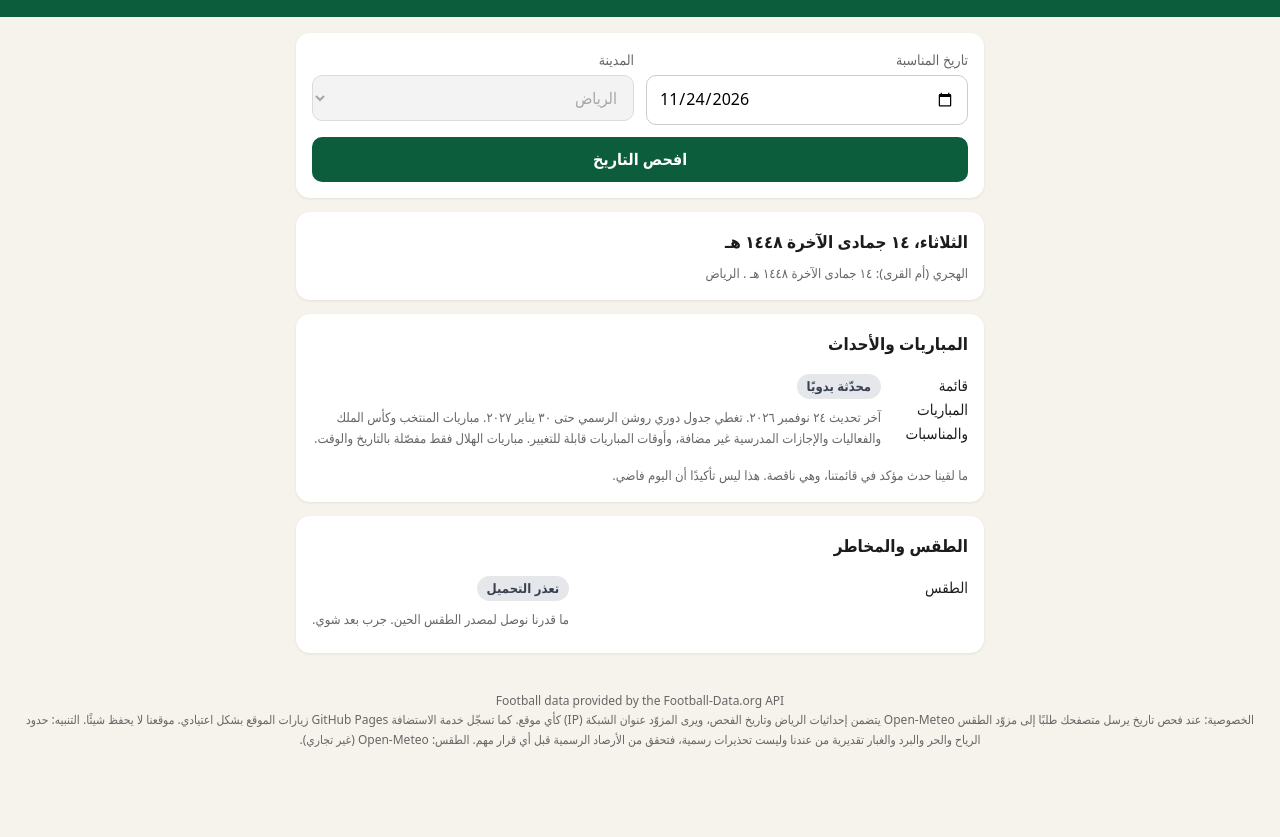
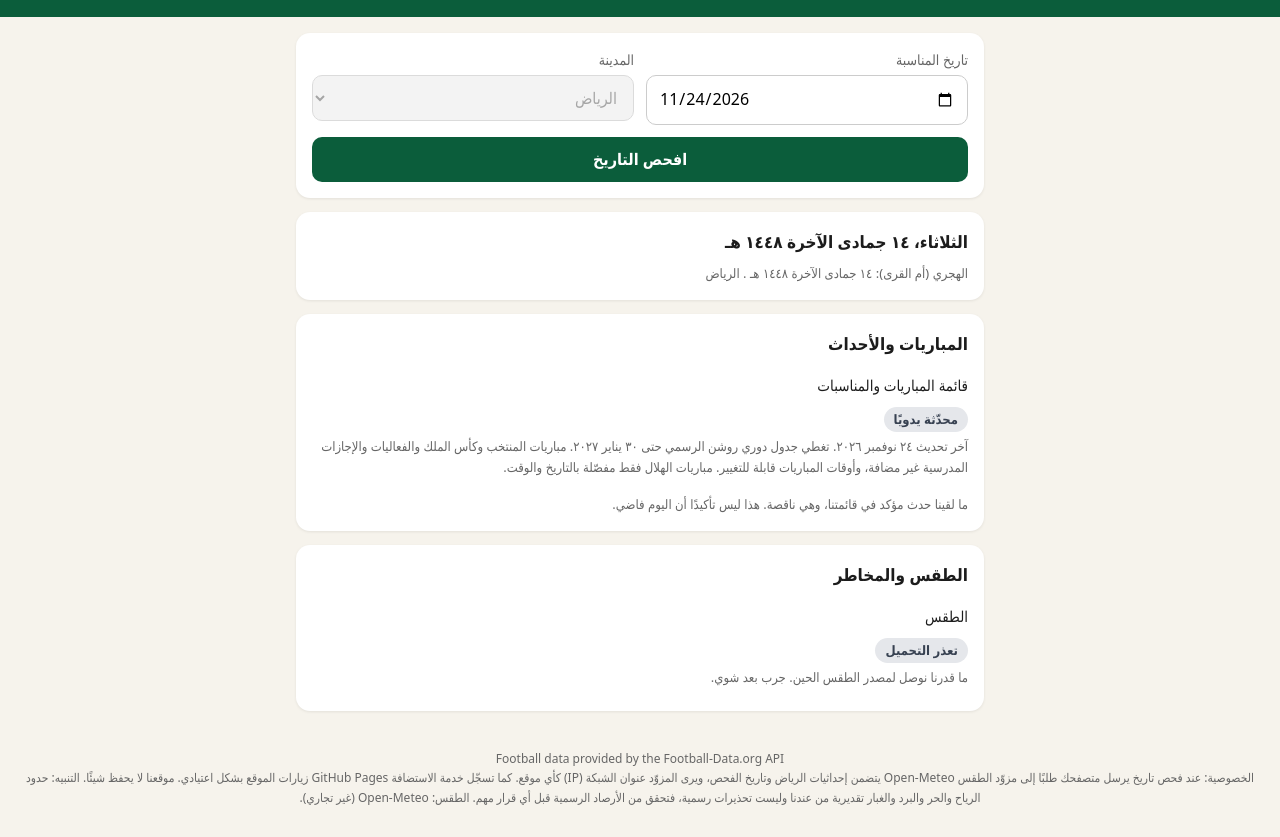
Before and after one commit to monasbati-riyadh/monasbati-riyadh.github.io, a plain HTML site: page index.html in a window 1280 px wide. Both pictures are taken after a click on the button "افحص التاريخ". Shown: the part 85-922 px from the top of the page. Before the commit the page ends 864 px from the top, so only its background shows below. Drawn offline with Linux system fonts and the light colour scheme; no server answers.

Commit message:
Update index.html

```diff
--- a/index.html
+++ b/index.html
@@ -21,6 +21,7 @@ h2{font-size:17px;margin:0 0 8px}
 .ok{background:#dcfce7;color:var(--ok)}.warn{background:#fef3c7;color:var(--warn)}.bad{background:#fee2e2;color:var(--bad)}.na{background:#e5e7eb;color:#374151}
 .item{display:flex;align-items:flex-start;justify-content:space-between;gap:10px;padding:8px 0;border-top:1px solid #eee;font-size:15px}
 .item:first-of-type{border-top:0}
+.item{flex-wrap:wrap}.item>span:first-child{flex:1 1 auto}.item>span:last-child{flex:0 1 auto;max-width:100%}.item>span:last-child:has(.note){flex:1 1 100%;display:flex;flex-direction:column;align-items:flex-start}.item .note{margin-top:4px}
 .note{font-size:13px;color:var(--mut);margin-top:8px}
 footer{font-size:12px;color:var(--mut);text-align:center;padding:8px 16px 30px}
 </style>
@@ -76,10 +77,10 @@ var p=new URLSearchParams(location.search);
 var d=new Date();var ld=function(x){return x.getFullYear()+"-"+String(x.getMonth()+1).padStart(2,"0")+"-"+String(x.getDate()).padStart(2,"0")};
 $("date").value=p.get("date")||ld(d);if(p.get("city")&&CITIES[p.get("city")])cs.value=p.get("city");
 function el(t,c,x){var e=document.createElement(t);if(c)e.className=c;if(x!==undefined)e.textContent=x;return e}
-function item(l,tagText,tagCls,extra){var r=el("div","item");var a=el("span","",l);var b=el("span");b.appendChild(el("span","tag "+tagCls,tagText));if(extra){b.appendChild(el("div","note",extra))}r.appendChild(a);r.appendChild(b);return r}
+function item(l,tagText,tagCls,extra){l=String(l).replace(/ ([صم])(?=$|[\s،.)])/g,"\u00a0$1");var r=el("div","item");var a=el("span","",l);var b=el("span");b.appendChild(el("span","tag "+tagCls,tagText));if(extra){b.appendChild(el("div","note",extra))}r.appendChild(a);r.appendChild(b);return r}
 function card(title){var c=el("div","card");c.appendChild(el("h2","",title));return c}
 function hijri(s){var dt=new Date(s+"T12:00:00Z");var f=new Intl.DateTimeFormat("en-u-ca-islamic-umalqura",{day:"numeric",month:"numeric",year:"numeric",timeZone:"UTC"}).formatToParts(dt);var o={};f.forEach(function(x){o[x.type]=+x.value});var ar=new Intl.DateTimeFormat("ar-SA-u-ca-islamic-umalqura",{day:"numeric",month:"long",year:"numeric",timeZone:"UTC"}).format(dt);return{d:o.day,m:o.month,txt:ar}}
-function fh2(t){var a=t.split(":"),h=+a[0],p=h>=12?"م":"ص",x=h%12;if(x===0)x=12;return (x+":"+a[1]+" "+p).replace(/[0-9]/g,function(d){return "٠١٢٣٤٥٦٧٨٩"[d]})}
+function fh2(t){var a=t.split(":"),h=+a[0],p=h>=12?"م":"ص",x=h%12;if(x===0)x=12;return (x+":"+a[1]+"\u00a0"+p).replace(/[0-9]/g,function(d){return "٠١٢٣٤٥٦٧٨٩"[d]})}
 function fh(h){var p=h>=12?"م":"ص";var x=h%12;if(x===0)x=12;return x+" "+p}
 function ranges(a){var o=[],st=a[0],pv=a[0];for(var i=1;i<=a.length;i++){if(a[i]!==pv+1){o.push(st===pv?fh(st):("من "+fh(st)+" إلى "+fh(pv+1)));st=a[i]}pv=a[i]}return o.join("، ")}
 function daysFrom(s){var a=new Date(ld(new Date())+"T00:00:00Z"),b=new Date(s+"T00:00:00Z");return Math.round((b-a)/864e5)}
```
